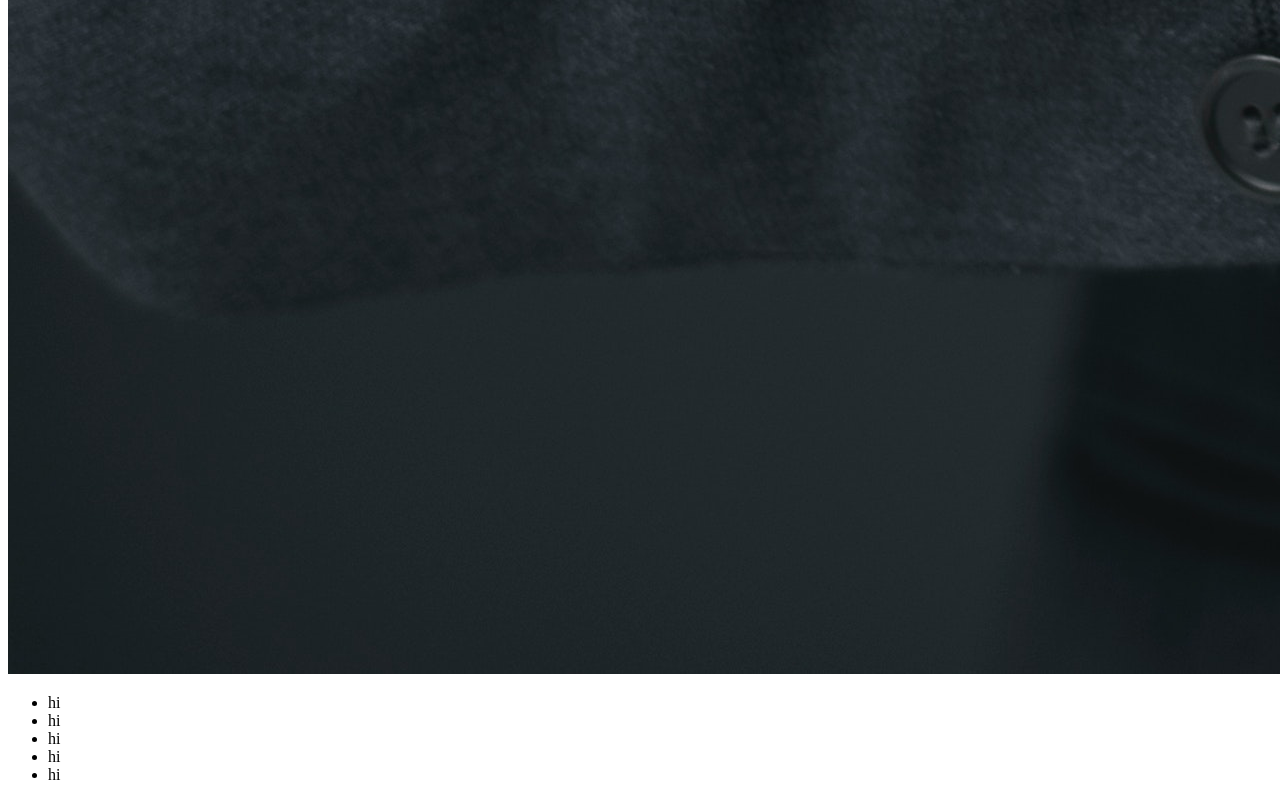
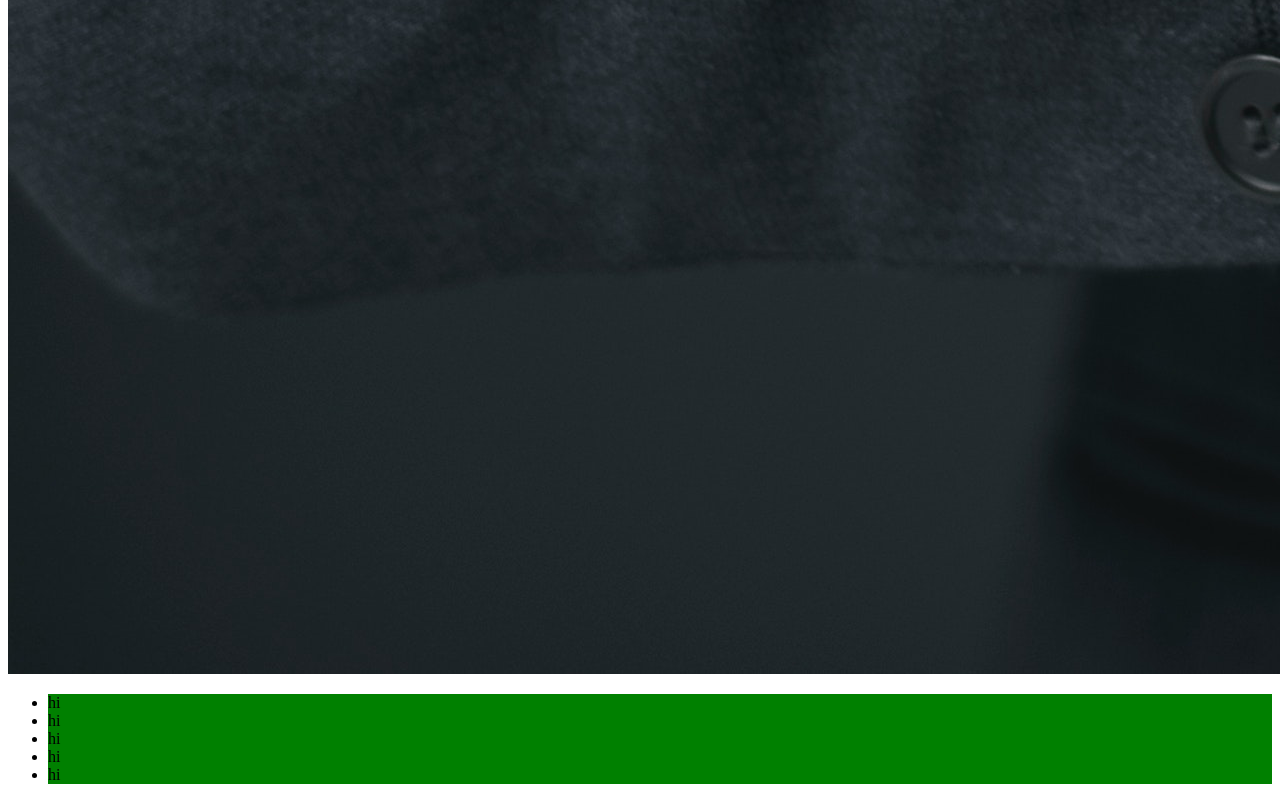
Before and after one commit to joelPriv/Full_Web_Dev_Test_Ground, a website built with webpack: page Webpack_Starter/src/template.html in a window 1280 px wide. Shown: the part 3218-4018 px from the top of the page. Built offline with nearby package versions, Linux system fonts and the light colour scheme.

Commit message:
no comment

```diff
--- a/Webpack_Starter/package.json
+++ b/Webpack_Starter/package.json
@@ -15,7 +15,9 @@
     "@babel/preset-env": "^7.22.7",
     "@types/webpack": "^5.28.1",
     "babel-loader": "^8.0.6",
+    "css-loader": "^6.8.1",
     "html-webpack-plugin": "^5.5.3",
+    "style-loader": "^3.3.3",
     "webpack": "^5.88.1",
     "webpack-bundle-analyzer": "^4.9.0",
     "webpack-cli": "^5.1.4",
--- a/Webpack_Starter/src/index.js
+++ b/Webpack_Starter/src/index.js
@@ -1,11 +1,16 @@
 import generateJoke from "./generateJoke";
 import image from "../asset/pexels.jpg";
+import "./style.css";
 
 /**
  * @type {HTMLImageElement}
  */
 let img = document.querySelector("#image");
+let list = document.querySelectorAll("li");
 img.src = image;
+list.forEach((value) => {
+  value.setAttribute("class", "we");
+});
 
 console.log(generateJoke());
 console.log(1);
--- /dev/null
+++ b/Webpack_Starter/src/style.css
@@ -0,0 +1,3 @@
+.we {
+  background-color: green;
+}
--- a/Webpack_Starter/webpack.config.js
+++ b/Webpack_Starter/webpack.config.js
@@ -18,7 +18,7 @@ module.exports = {
       filename: "index.html",
       template: "src/template.html",
     }),
-    new WebpackBundleAnalyzer(),
+    // new WebpackBundleAnalyzer(),
   ],
   module: {
     rules: [
@@ -36,6 +36,10 @@ module.exports = {
         test: /\.(png|jpg|gif|png|jpeg)$/i,
         type: "asset/resource",
       },
+      {
+        test: /\.css$/i,
+        use: ["style-loader", "css-loader"],
+      },
     ],
   },
   devServer: {
```
Also changed, not shown: Webpack_Starter/dist/bundle8074146e3ff03ab9f74c.js (deleted), Webpack_Starter/dist/bundleeb37525b7ded32dfa5b0.js (added), Webpack_Starter/dist/index.html, 3 other files.
